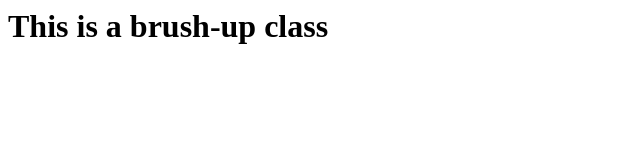
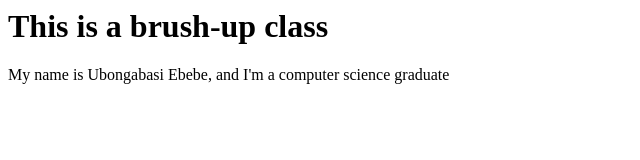
Before and after one commit to AdinoFX/testRepo, a plain HTML site: page index.html in a window 1280 px wide. Shown: the whole page, without its empty margins (0-640 px from the left). Drawn offline with Linux system fonts and the light colour scheme.

Commit message:
I added my credentials

```diff
--- a/index.html
+++ b/index.html
@@ -1 +1,2 @@
 <h1> This is a brush-up class </h1>
+<p>My name is Ubongabasi Ebebe, and I'm a computer science graduate</p>
```
